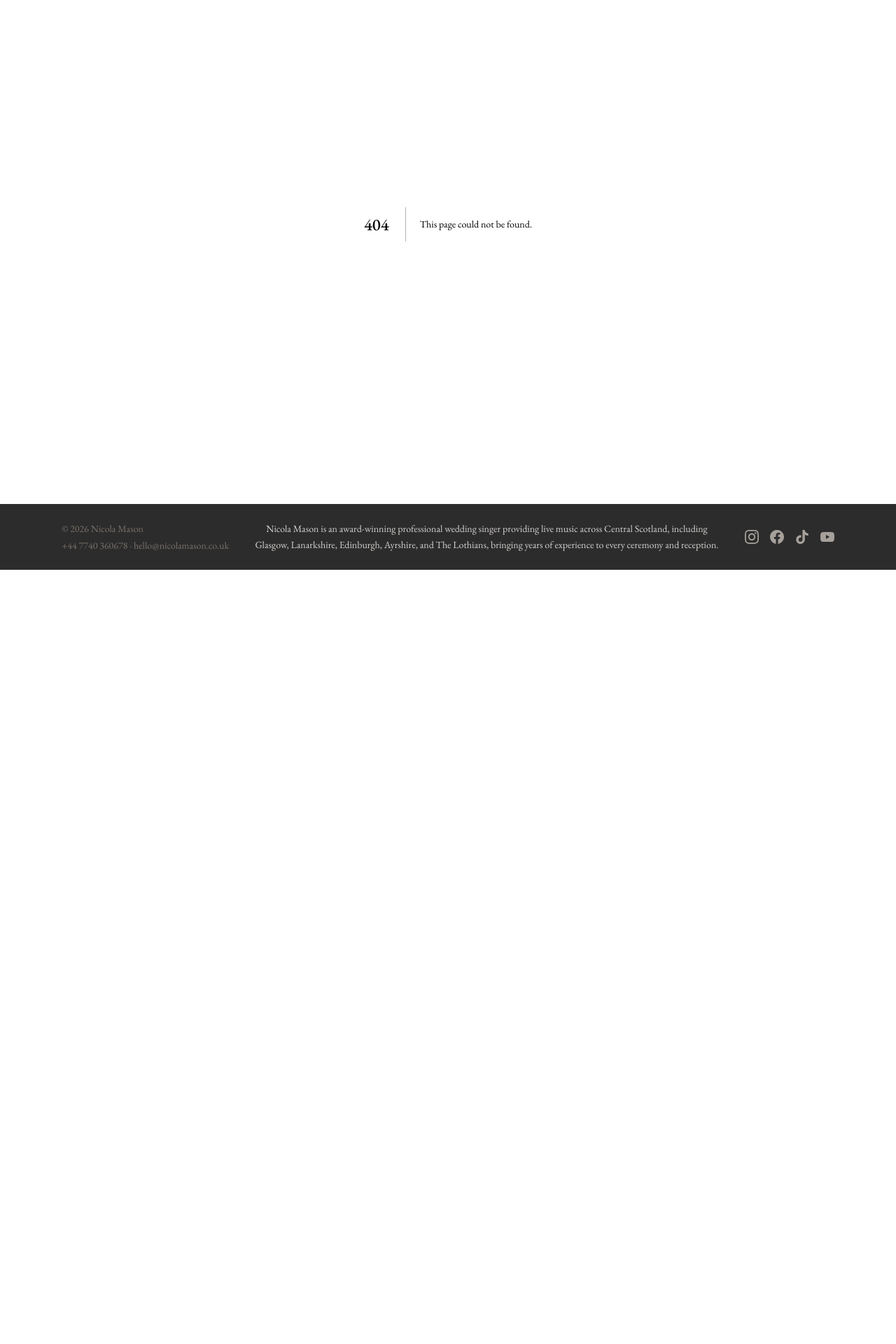
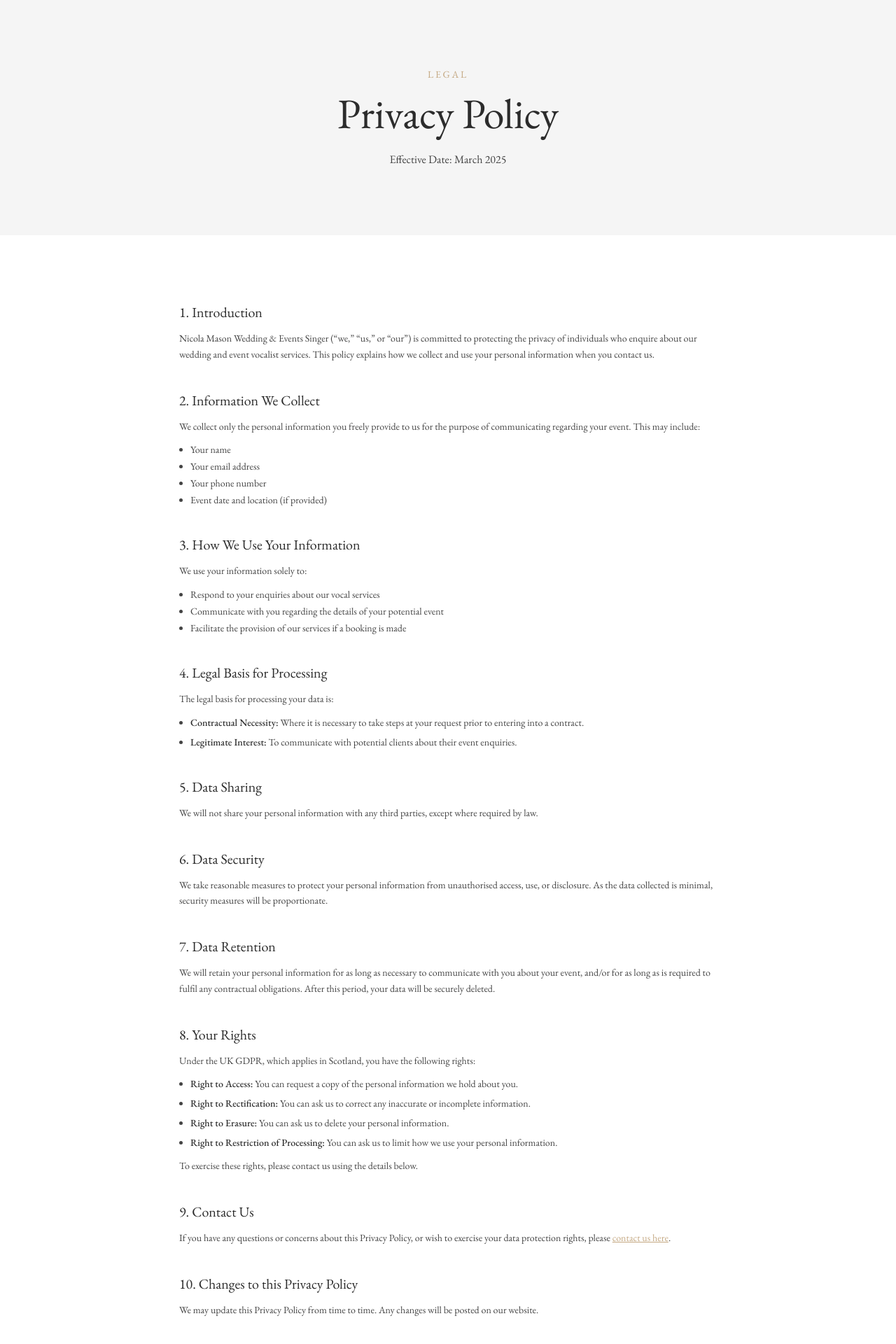
Before and after one commit to jsuth79/wedding-singer, a Next.js app: page /privacy in a window 1280 px wide. Before the commit this address had no page. Shown: the part 80-2000 px from the top of the page at 70% size. Before the commit the page ends 894 px from the top, so only its background shows below. Built offline with nearby package versions, Linux system fonts and the light colour scheme.

Commit message:
404 and privacy

```diff
--- a/next.config.ts
+++ b/next.config.ts
@@ -1,14 +1,5 @@
 import type { NextConfig } from "next";
 
-const nextConfig: NextConfig = {
-  images: {
-    remotePatterns: [
-      {
-        protocol: "https",
-        hostname: "images.squarespace-cdn.com",
-      },
-    ],
-  },
-};
+const nextConfig: NextConfig = {};
 
 export default nextConfig;
--- /dev/null
+++ b/src/app/not-found.tsx
@@ -0,0 +1,36 @@
+import Link from "next/link";
+
+export default function NotFound() {
+  return (
+    <div className="pt-20">
+      <section className="py-24 md:py-40 px-6 bg-[#F5F5F5]">
+        <div className="max-w-2xl mx-auto text-center">
+          <p className="text-[#C4A882] text-sm uppercase tracking-[0.2em] mb-4">
+            Page Not Found
+          </p>
+          <h1 className="text-4xl md:text-6xl font-serif text-[#2C2C2C] mb-6">
+            Oops — wrong note
+          </h1>
+          <p className="text-xl text-[#444444] leading-relaxed mb-10">
+            The page you&apos;re looking for doesn&apos;t exist. Let&apos;s get
+            you back on track.
+          </p>
+          <div className="flex flex-col sm:flex-row gap-4 justify-center">
+            <Link
+              href="/"
+              className="inline-flex flex-col items-center bg-[#C4A882] hover:bg-[#A68B5B] text-[#2C2C2C] px-10 py-4 text-sm uppercase tracking-wider transition-colors rounded-[4px]"
+            >
+              <span className="font-medium">Go to Homepage</span>
+            </Link>
+            <Link
+              href="/enquiry"
+              className="inline-flex flex-col items-center border border-[#2C2C2C] text-[#2C2C2C] hover:bg-[#2C2C2C] hover:text-white px-10 py-4 text-sm uppercase tracking-wider transition-colors rounded-[4px]"
+            >
+              <span className="font-medium">Check Availability</span>
+            </Link>
+          </div>
+        </div>
+      </section>
+    </div>
+  );
+}
--- /dev/null
+++ b/src/app/privacy/page.tsx
@@ -0,0 +1,126 @@
+import type { Metadata } from "next";
+import Link from "next/link";
+
+export const metadata: Metadata = {
+  title: "Privacy Policy | Nicola Mason Wedding & Events Singer",
+  description: "Privacy policy for Nicola Mason Wedding & Events Singer. How we collect, use and protect your personal information.",
+  alternates: {
+    canonical: '/privacy',
+  },
+};
+
+export default function PrivacyPage() {
+  return (
+    <div className="pt-20">
+      <section className="py-12 md:py-24 px-6 bg-[#F5F5F5]">
+        <div className="max-w-4xl mx-auto text-center">
+          <p className="text-[#C4A882] text-sm uppercase tracking-[0.2em] mb-4">
+            Legal
+          </p>
+          <h1 className="text-4xl md:text-6xl font-serif text-[#2C2C2C] mb-6">
+            Privacy Policy
+          </h1>
+          <p className="text-[#444444]">Effective Date: March 2025</p>
+        </div>
+      </section>
+
+      <section className="py-12 md:py-24 px-6">
+        <div className="max-w-3xl mx-auto space-y-10 text-[#444444]">
+
+          <div>
+            <h2 className="text-xl font-serif text-[#2C2C2C] mb-3">1. Introduction</h2>
+            <p className="text-sm leading-relaxed">
+              Nicola Mason Wedding &amp; Events Singer (&ldquo;we,&rdquo; &ldquo;us,&rdquo; or &ldquo;our&rdquo;) is committed to protecting the privacy of individuals who enquire about our wedding and event vocalist services. This policy explains how we collect and use your personal information when you contact us.
+            </p>
+          </div>
+
+          <div>
+            <h2 className="text-xl font-serif text-[#2C2C2C] mb-3">2. Information We Collect</h2>
+            <p className="text-sm leading-relaxed mb-3">
+              We collect only the personal information you freely provide to us for the purpose of communicating regarding your event. This may include:
+            </p>
+            <ul className="text-sm space-y-1 pl-4 list-disc">
+              <li>Your name</li>
+              <li>Your email address</li>
+              <li>Your phone number</li>
+              <li>Event date and location (if provided)</li>
+            </ul>
+          </div>
+
+          <div>
+            <h2 className="text-xl font-serif text-[#2C2C2C] mb-3">3. How We Use Your Information</h2>
+            <p className="text-sm leading-relaxed mb-3">We use your information solely to:</p>
+            <ul className="text-sm space-y-1 pl-4 list-disc">
+              <li>Respond to your enquiries about our vocal services</li>
+              <li>Communicate with you regarding the details of your potential event</li>
+              <li>Facilitate the provision of our services if a booking is made</li>
+            </ul>
+          </div>
+
+          <div>
+            <h2 className="text-xl font-serif text-[#2C2C2C] mb-3">4. Legal Basis for Processing</h2>
+            <p className="text-sm leading-relaxed mb-3">The legal basis for processing your data is:</p>
+            <ul className="text-sm space-y-2 pl-4 list-disc">
+              <li><span className="text-[#2C2C2C] font-medium">Contractual Necessity:</span> Where it is necessary to take steps at your request prior to entering into a contract.</li>
+              <li><span className="text-[#2C2C2C] font-medium">Legitimate Interest:</span> To communicate with potential clients about their event enquiries.</li>
+            </ul>
+          </div>
+
+          <div>
+            <h2 className="text-xl font-serif text-[#2C2C2C] mb-3">5. Data Sharing</h2>
+            <p className="text-sm leading-relaxed">
+              We will not share your personal information with any third parties, except where required by law.
+            </p>
+          </div>
+
+          <div>
+            <h2 className="text-xl font-serif text-[#2C2C2C] mb-3">6. Data Security</h2>
+            <p className="text-sm leading-relaxed">
+              We take reasonable measures to protect your personal information from unauthorised access, use, or disclosure. As the data collected is minimal, security measures will be proportionate.
+            </p>
+          </div>
+
+          <div>
+            <h2 className="text-xl font-serif text-[#2C2C2C] mb-3">7. Data Retention</h2>
+            <p className="text-sm leading-relaxed">
+              We will retain your personal information for as long as necessary to communicate with you about your event, and/or for as long as is required to fulfil any contractual obligations. After this period, your data will be securely deleted.
+            </p>
+          </div>
+
+          <div>
+            <h2 className="text-xl font-serif text-[#2C2C2C] mb-3">8. Your Rights</h2>
+            <p className="text-sm leading-relaxed mb-3">
+              Under the UK GDPR, which applies in Scotland, you have the following rights:
+            </p>
+            <ul className="text-sm space-y-2 pl-4 list-disc">
+              <li><span className="text-[#2C2C2C] font-medium">Right to Access:</span> You can request a copy of the personal information we hold about you.</li>
+              <li><span className="text-[#2C2C2C] font-medium">Right to Rectification:</span> You can ask us to correct any inaccurate or incomplete information.</li>
+              <li><span className="text-[#2C2C2C] font-medium">Right to Erasure:</span> You can ask us to delete your personal information.</li>
+              <li><span className="text-[#2C2C2C] font-medium">Right to Restriction of Processing:</span> You can ask us to limit how we use your personal information.</li>
+            </ul>
+            <p className="text-sm leading-relaxed mt-3">To exercise these rights, please contact us using the details below.</p>
+          </div>
+
+          <div>
+            <h2 className="text-xl font-serif text-[#2C2C2C] mb-3">9. Contact Us</h2>
+            <p className="text-sm leading-relaxed">
+              If you have any questions or concerns about this Privacy Policy, or wish to exercise your data protection rights, please{" "}
+              <Link href="/enquiry" className="text-[#C4A882] hover:text-[#A68B5B] underline">
+                contact us here
+              </Link>
+              .
+            </p>
+          </div>
+
+          <div>
+            <h2 className="text-xl font-serif text-[#2C2C2C] mb-3">10. Changes to this Privacy Policy</h2>
+            <p className="text-sm leading-relaxed">
+              We may update this Privacy Policy from time to time. Any changes will be posted on our website.
+            </p>
+          </div>
+
+        </div>
+      </section>
+    </div>
+  );
+}
--- a/src/app/sitemap.ts
+++ b/src/app/sitemap.ts
@@ -29,10 +29,16 @@ export default function sitemap(): MetadataRoute.Sitemap {
       priority: 0.75,
     },
     {
-      url: `${baseUrl}/enquire`,
+      url: `${baseUrl}/enquiry`,
       lastModified: new Date('2026-03-20'),
       changeFrequency: 'monthly',
       priority: 0.6,
+    },
+    {
+      url: `${baseUrl}/privacy`,
+      lastModified: new Date('2026-03-20'),
+      changeFrequency: 'yearly',
+      priority: 0.3,
     },
     // Keyword-optimized pages
     {
--- a/src/components/Footer.tsx
+++ b/src/components/Footer.tsx
@@ -1,3 +1,5 @@
+import Link from "next/link";
+
 export default function Footer() {
   return (
     <footer className="bg-[#2C2C2C] text-stone-300">
@@ -14,6 +16,15 @@ export default function Footer() {
               <a href="mailto:hello@nicolamason.co.uk" className="hover:text-[#C4A882] transition-colors">
                 hello@nicolamason.co.uk
               </a>
+            </p>
+            <p className="mt-1">
+              <Link href="/faq" className="hover:text-[#C4A882] transition-colors">
+                FAQs
+              </Link>
+              {" · "}
+              <Link href="/privacy" className="hover:text-[#C4A882] transition-colors">
+                Privacy Policy
+              </Link>
             </p>
           </div>
 
```
Also changed, not shown: public/images/nicola-mason-wedding-events-singer.jpg (added).
